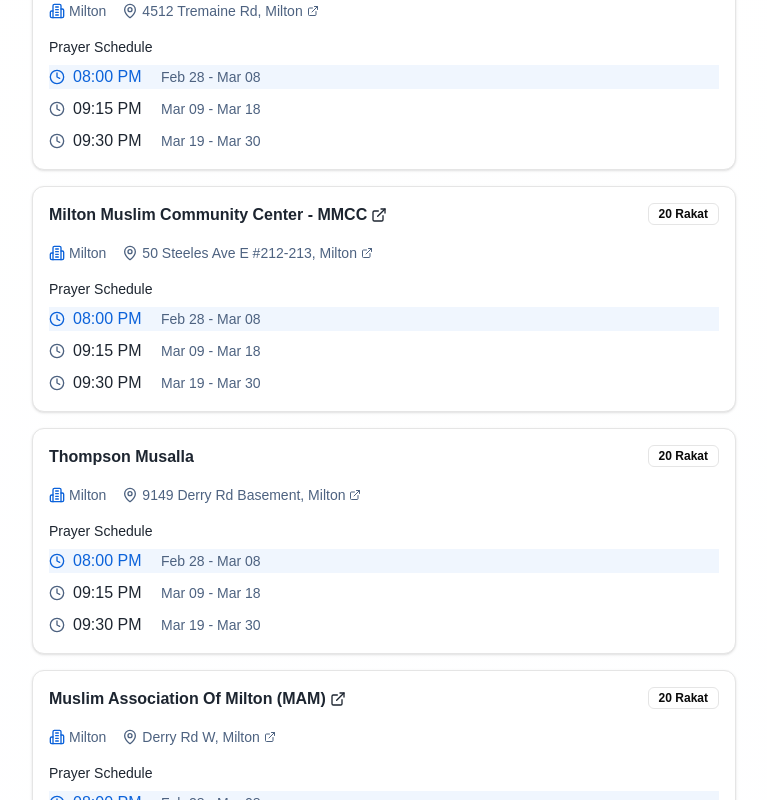
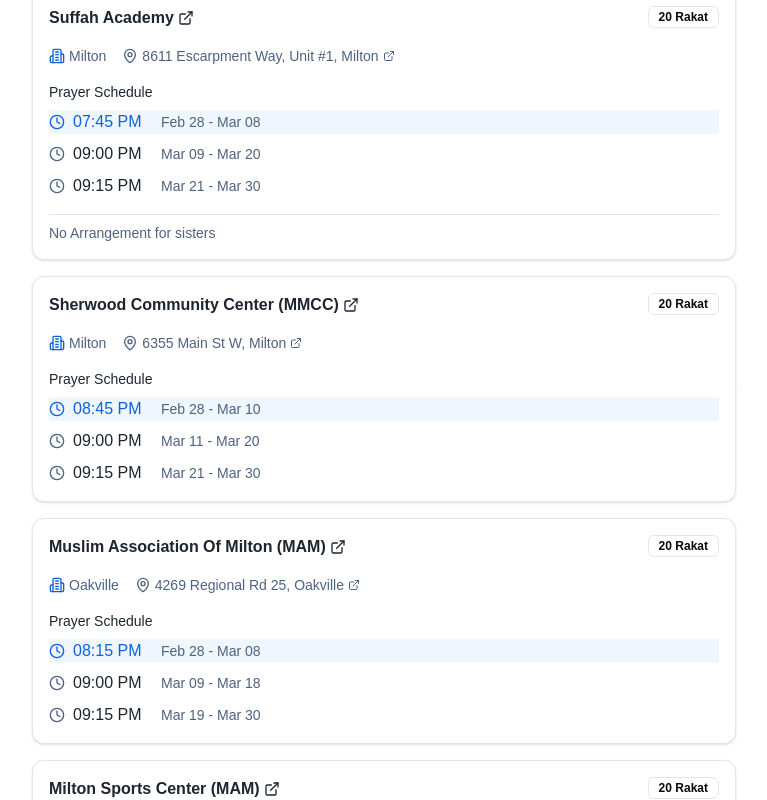
Before and after one commit to anidamani/mm-gta, a Next.js app: page / in a window 1280 px wide. Shown: the part 880-1680 px from the top of the page, without its empty margins (256-1023 px from the left). Built offline with nearby package versions, Linux system fonts and the light colour scheme.

Commit message:
fix: update mosque data and UI improvements

```diff
--- a/app/page.tsx
+++ b/app/page.tsx
@@ -263,16 +263,14 @@
 
           <div className="mt-6">
             <div className="space-y-4">
-              <div className="flex items-center justify-between">  {/* Removed 'sticky top-0' class */}
+              <div className="flex items-center justify-between">
                 <h2 className="text-lg font-semibold">
                   {selectedCity === "all" ? "All Locations" : `Mosques in ${selectedCity}`}
                   <Badge variant="secondary" className="ml-2">
                     {filteredMosques.length}
                   </Badge>
                 </h2>
-                <Link href="/submit" className="text-sm text-muted-foreground hover:text-primary transition-colors">
-                  Add New Location
-                </Link>
+                {/* Removed Add New Location link */}
               </div>
 
               <div className="space-y-4">
--- a/data/mosques.ts
+++ b/data/mosques.ts
@@ -27,111 +27,78 @@
   },
   {
     "id": 2,
-    "mosque_name": "Masjid Khadijah (mosque)",
+    "mosque_name": "Masjid Khadijah",
     "address": "100 Nipissing Rd #7",
     "city": "Milton",
-    "additional_notes": "",
+    "additional_notes": "Arrangement for sisters",
     "website": "http://masjidkhadijah.ca",
     "taraweeh": {
       "rakaat": 20,
       "times": [
-        { "start_date": "2025-02-28", "end_date": "2025-03-08", "prayer_time": "08:00 PM" },
-        { "start_date": "2025-03-09", "end_date": "2025-03-18", "prayer_time": "09:15 PM" },
-        { "start_date": "2025-03-19", "end_date": "2025-03-30", "prayer_time": "09:30 PM" }
-      ]
-    },
-    "jumuah": {
-      "times": [
-        { "prayer_number": 1, "prayer_time": "12:40 PM", "notes": "" },
-        { "prayer_number": 2, "prayer_time": "01:45 PM", "notes": "" }
+        { "start_date": "2025-02-28", "end_date": "2025-03-08", "prayer_time": "07:45 PM" },
+        { "start_date": "2025-03-09", "end_date": "2025-03-20", "prayer_time": "09:00 PM" },
+        { "start_date": "2025-03-21", "end_date": "2025-03-30", "prayer_time": "09:15 PM" }
+      ]
+    },
+    "jumuah": {
+      "times": [
+        { "prayer_number": 1, "prayer_time": "12:45 PM", "notes": "" },
+        { "prayer_number": 2, "prayer_time": "01:30 PM", "notes": "" },
+        { "prayer_number": 2, "prayer_time": "02:00 PM", "notes": "" },
+        { "prayer_number": 2, "prayer_time": "02:30 PM", "notes": "" }
+      ]
+    }
+  },
+  {
+    "id": 175,
+    "mosque_name": "Suffah Academy",
+    "address": "8611 Escarpment Way, Unit #1",
+    "city": "Milton",
+    "additional_notes": "No Arrangement for sisters",
+    "website": "http://masjidkhadijah.ca",
+    "taraweeh": {
+      "rakaat": 20,
+      "times": [
+        { "start_date": "2025-02-28", "end_date": "2025-03-08", "prayer_time": "07:45 PM" },
+        { "start_date": "2025-03-09", "end_date": "2025-03-20", "prayer_time": "09:00 PM" },
+        { "start_date": "2025-03-21", "end_date": "2025-03-30", "prayer_time": "09:15 PM" }
       ]
     }
   },
   {
     "id": 3,
     "mosque_name": "Sayyidah Fatemah Islamic Centre",
-    "address": "4512 Tremaine Rd",
+    "address": "136 Robert St ",
     "city": "Milton",
-    "additional_notes": "",
+    "additional_notes": "Milton Fair Grounds (Hall #1)",
     "website": "http://miltonmosque.com",
-    "taraweeh": {
-      "rakaat": 20,
-      "times": [
-        { "start_date": "2025-02-28", "end_date": "2025-03-08", "prayer_time": "08:00 PM" },
-        { "start_date": "2025-03-09", "end_date": "2025-03-18", "prayer_time": "09:15 PM" },
-        { "start_date": "2025-03-19", "end_date": "2025-03-30", "prayer_time": "09:30 PM" }
-      ]
-    },
     "jumuah": {
       "times": [
         { "prayer_number": 1, "prayer_time": "12:40 PM", "notes": "" },
-        { "prayer_number": 2, "prayer_time": "01:45 PM", "notes": "" }
+        { "prayer_number": 2, "prayer_time": "01:40 PM", "notes": "" }
       ]
     }
   },
   {
     "id": 4,
-    "mosque_name": "Milton Muslim Community Center - MMCC",
-    "address": "50 Steeles Ave E #212-213",
+    "mosque_name": "Sherwood Community Center (MMCC)",
+    "address": "6355 Main St W",
     "city": "Milton",
     "additional_notes": "",
     "website": "http://www.mmccmilton.ca/",
     "taraweeh": {
       "rakaat": 20,
       "times": [
-        { "start_date": "2025-02-28", "end_date": "2025-03-08", "prayer_time": "08:00 PM" },
-        { "start_date": "2025-03-09", "end_date": "2025-03-18", "prayer_time": "09:15 PM" },
-        { "start_date": "2025-03-19", "end_date": "2025-03-30", "prayer_time": "09:30 PM" }
+        { "start_date": "2025-02-28", "end_date": "2025-03-10", "prayer_time": "08:45 PM" },
+        { "start_date": "2025-03-11", "end_date": "2025-03-20", "prayer_time": "09:00 PM" },
+        { "start_date": "2025-03-21", "end_date": "2025-03-30", "prayer_time": "09:15 PM" }
       ]
     },
     "jumuah": {
       "times": [
         { "prayer_number": 1, "prayer_time": "12:30 PM", "notes": "" },
-        { "prayer_number": 2, "prayer_time": "01:30 PM", "notes": "" },
-        { "prayer_number": 3, "prayer_time": "02:30 PM", "notes": "" }
-      ]
-    }
-  },
-  {
-    "id": 5,
-    "mosque_name": "Thompson Musalla",
-    "address": "9149 Derry Rd Basement",
-    "city": "Milton",
-    "additional_notes": "",
-    "website": "",
-    "taraweeh": {
-      "rakaat": 20,
-      "times": [
-        { "start_date": "2025-02-28", "end_date": "2025-03-08", "prayer_time": "08:00 PM" },
-        { "start_date": "2025-03-09", "end_date": "2025-03-18", "prayer_time": "09:15 PM" },
-        { "start_date": "2025-03-19", "end_date": "2025-03-30", "prayer_time": "09:30 PM" }
-      ]
-    },
-    "jumuah": {
-      "times": [
-        { "prayer_number": 1, "prayer_time": "N/A", "notes": "" }
-      ]
-    }
-  },
-  {
-    "id": 6,
-    "mosque_name": "Muslim Association Of Milton (MAM)",
-    "address": "Derry Rd W",
-    "city": "Milton",
-    "additional_notes": "",
-    "website": "https://miltonmasjid.com/",
-    "taraweeh": {
-      "rakaat": 20,
-      "times": [
-        { "start_date": "2025-02-28", "end_date": "2025-03-08", "prayer_time": "08:00 PM" },
-        { "start_date": "2025-03-09", "end_date": "2025-03-18", "prayer_time": "09:15 PM" },
-        { "start_date": "2025-03-19", "end_date": "2025-03-30", "prayer_time": "09:30 PM" }
-      ]
-    },
-    "jumuah": {
-      "times": [
-        { "prayer_number": 1, "prayer_time": "12:40 PM", "notes": "" },
-        { "prayer_number": 2, "prayer_time": "01:45 PM", "notes": "" }
+        { "prayer_number": 2, "prayer_time": "01:15 PM", "notes": "" },
+        { "prayer_number": 3, "prayer_time": "01:45 PM", "notes": "" }
       ]
     }
   },
@@ -145,9 +112,9 @@
     "taraweeh": {
       "rakaat": 20,
       "times": [
-        { "start_date": "2025-02-28", "end_date": "2025-03-08", "prayer_time": "08:00 PM" },
-        { "start_date": "2025-03-09", "end_date": "2025-03-18", "prayer_time": "09:15 PM" },
-        { "start_date": "2025-03-19", "end_date": "2025-03-30", "prayer_time": "09:30 PM" }
+        { "start_date": "2025-02-28", "end_date": "2025-03-08", "prayer_time": "08:15 PM" },
+        { "start_date": "2025-03-09", "end_date": "2025-03-18", "prayer_time": "09:00 PM" },
+        { "start_date": "2025-03-19", "end_date": "2025-03-30", "prayer_time": "09:15 PM" }
       ]
     },
     "jumuah": {
@@ -158,23 +125,72 @@
     }
   },
   {
+    "id": 6,
+    "mosque_name": "Milton Sports Center (MAM)",
+    "address": "605 Santa Maria Blvd",
+    "city": "Milton",
+    "additional_notes": "",
+    "website": "http://miltonmasjid.com/",
+    "taraweeh": {
+      "rakaat": 20,
+      "times": [
+        { "start_date": "2025-02-28", "end_date": "2025-03-08", "prayer_time": "08:45 PM" },
+        { "start_date": "2025-03-09", "end_date": "2025-03-18", "prayer_time": "09:00 PM" },
+        { "start_date": "2025-03-19", "end_date": "2025-03-30", "prayer_time": "09:15 PM" }
+      ]
+    },
+    "jumuah": {
+      "times": [
+        { "prayer_number": 1, "prayer_time": "12:40 PM", "notes": "" },
+        { "prayer_number": 2, "prayer_time": "01:45 PM", "notes": "" },
+        { "prayer_number": 3, "prayer_time": "02:15 PM", "notes": "" },
+        { "prayer_number": 4, "prayer_time": "02:40 PM", "notes": "No English Speech" }
+      ]
+    }
+  },
+  {
+    "id": 173,
+    "mosque_name": "Halton Learning Centre (MAM)",
+    "address": "550 Ontario St",
+    "city": "Milton",
+    "additional_notes": "",
+    "website": "http://miltonmasjid.com/",
+    "taraweeh": {
+      "rakaat": 20,
+      "times": [
+        { "start_date": "2025-02-28", "end_date": "2025-03-08", "prayer_time": "08:15 PM" },
+        { "start_date": "2025-03-09", "end_date": "2025-03-18", "prayer_time": "09:00 PM" },
+        { "start_date": "2025-03-19", "end_date": "2025-03-30", "prayer_time": "09:15 PM" }
+      ]
+    }
+  },
+  {
+    "id": 174,
+    "mosque_name": "Milton Seniors Activity Centre (MAM)",
+    "address": "5500 Childs Dr.",
+    "city": "Milton",
+    "additional_notes": "",
+    "website": "http://miltonmasjid.com/",
+    "taraweeh": {
+      "rakaat": 20,
+      "times": [
+        { "start_date": "2025-02-28", "end_date": "2025-03-08", "prayer_time": "08:15 PM" },
+        { "start_date": "2025-03-09", "end_date": "2025-03-18", "prayer_time": "09:00 PM" },
+        { "start_date": "2025-03-19", "end_date": "2025-03-30", "prayer_time": "09:15 PM" }
+      ]
+    }
+  },
+  {
     "id": 8,
-    "mosque_name": "Jame Masjid Oakville : Noor-UL- Haram",
+    "mosque_name": "Masjid Noor-ul-Haram (WIM Canada)",
     "address": "2478 Ninth Line",
     "city": "Oakville",
     "additional_notes": "",
     "website": "https://wimcanada.com/",
-    "taraweeh": {
-      "rakaat": 20,
-      "times": [
-        { "start_date": "2025-02-28", "end_date": "2025-03-08", "prayer_time": "08:00 PM" },
-        { "start_date": "2025-03-09", "end_date": "2025-03-18", "prayer_time": "09:15 PM" },
-        { "start_date": "2025-03-19", "end_date": "2025-03-30", "prayer_time": "09:30 PM" }
-      ]
-    },
-    "jumuah": {
-      "times": [
-        { "prayer_number": 1, "prayer_time": "N/A", "notes": "" }
+    "jumuah": {
+      "times": [
+        { "prayer_number": 1, "prayer_time": "01:15 PM", "notes": "" },
+        { "prayer_number": 2, "prayer_time": "02:15 PM", "notes": "" }
       ]
     }
   },
@@ -203,28 +219,42 @@
   },
   {
     "id": 10,
-    "mosque_name": "Jummah Prayer Hall Oakville",
-    "address": "1450 Litchfield Rd",
+    "mosque_name": "Glen Abbey United Church (ICO)",
+    "address": "1469 Nottinghill Gate",
     "city": "Oakville",
-    "additional_notes": "",
-    "website": "",
-    "taraweeh": {
-      "rakaat": 20,
-      "times": [
-        { "start_date": "2025-02-28", "end_date": "2025-03-08", "prayer_time": "08:00 PM" },
-        { "start_date": "2025-03-09", "end_date": "2025-03-18", "prayer_time": "09:15 PM" },
-        { "start_date": "2025-03-19", "end_date": "2025-03-30", "prayer_time": "09:30 PM" }
-      ]
-    },
-    "jumuah": {
-      "times": [
-        { "prayer_number": 1, "prayer_time": "N/A", "notes": "" }
+    "additional_notes": "On Saturdays, Taraweeh at 9:40 PM",
+    "website": "https://www.instagram.com/islamic_oakville/?hl=en",
+    "taraweeh": {
+      "rakaat": 20,
+      "times": [
+        { "start_date": "2025-02-28", "end_date": "2025-03-08", "prayer_time": "09:15 PM" },
+        { "start_date": "2025-03-09", "end_date": "2025-03-18", "prayer_time": "09:15 PM" },
+        { "start_date": "2025-03-19", "end_date": "2025-03-30", "prayer_time": "09:15 PM" }
+      ]
+    },
+    "jumuah": {
+      "times": [
+        { "prayer_number": 1, "prayer_time": "12:45 PM", "notes": "" },
+        { "prayer_number": 2, "prayer_time": "01:30 PM", "notes": "" }
+      ]
+    }
+  },
+  {
+    "id": 5,
+    "mosque_name": "QEP Community Centre (ICO)",
+    "address": "2302 Bridge Road",
+    "city": "Oakville",
+    "additional_notes": "",
+    "website": "https://www.instagram.com/islamic_oakville/?hl=en",
+    "jumuah": {
+      "times": [
+        { "prayer_number": 1, "prayer_time": "1:35 PM", "notes": "" }
       ]
     }
   },
   {
     "id": 11,
-    "mosque_name": "Madina Institute - Canada",
+    "mosque_name": "Madina Institute Masjid",
     "address": "520 Speers Rd",
     "city": "Oakville",
     "additional_notes": "",
@@ -232,14 +262,16 @@
     "taraweeh": {
       "rakaat": 20,
       "times": [
-        { "start_date": "2025-02-28", "end_date": "2025-03-08", "prayer_time": "08:00 PM" },
-        { "start_date": "2025-03-09", "end_date": "2025-03-18", "prayer_time": "09:15 PM" },
-        { "start_date": "2025-03-19", "end_date": "2025-03-30", "prayer_time": "09:30 PM" }
-      ]
-    },
-    "jumuah": {
-      "times": [
-        { "prayer_number": 1, "prayer_time": "N/A", "notes": "" }
+        { "start_date": "2025-02-28", "end_date": "2025-03-08", "prayer_time": "07:45 PM" },
+        { "start_date": "2025-03-09", "end_date": "2025-03-18", "prayer_time": "09:15 PM" },
+        { "start_date": "2025-03-19", "end_date": "2025-03-30", "prayer_time": "09:30 PM" }
+      ]
+    },
+    "jumuah": {
+      "times": [
+        { "prayer_number": 1, "prayer_time": "12:15 PM", "notes": "" },
+        { "prayer_number": 2, "prayer_time": "01:15 PM", "notes": "" },
+        { "prayer_number": 3, "prayer_time": "03:15 PM", "notes": "" }
       ]
     }
   },
@@ -260,7 +292,10 @@
     },
     "jumuah": {
       "times": [
-        { "prayer_number": 1, "prayer_time": "N/A", "notes": "" }
+        { "prayer_number": 1, "prayer_time": "11:00 AM", "notes": "" },
+        { "prayer_number": 2, "prayer_time": "12:15 PM", "notes": "" },
+        { "prayer_number": 3, "prayer_time": "01:30 PM", "notes": "" },
+        { "prayer_number": 4, "prayer_time": "03:00 PM", "notes": "" },
       ]
     }
   },
@@ -281,7 +316,7 @@
     },
     "jumuah": {
       "times": [
-        { "prayer_number": 1, "prayer_time": "N/A", "notes": "" }
+        { "prayer_number": 1, "prayer_time": "12:30 PM", "notes": "" }
       ]
     }
   },
@@ -648,29 +683,8 @@
     }
   },
   {
-    "id": 31,
-    "mosque_name": "Jami Masjid",
-    "address": "2200 South Sheridan Way",
-    "city": "Mississauga",
-    "additional_notes": "",
-    "website": "",
-    "taraweeh": {
-      "rakaat": 20,
-      "times": [
-        { "start_date": "2025-02-28", "end_date": "2025-03-08", "prayer_time": "08:00 PM" },
-        { "start_date": "2025-03-09", "end_date": "2025-03-18", "prayer_time": "09:15 PM" },
-        { "start_date": "2025-03-19", "end_date": "2025-03-30", "prayer_time": "09:30 PM" }
-      ]
-    },
-    "jumuah": {
-      "times": [
-        { "prayer_number": 1, "prayer_time": "N/A", "notes": "" }
-      ]
-    }
-  },
-  {
     "id": 32,
-    "mosque_name": "ISNA Canada",
+    "mosque_name": "ISNA Canada (ICC)",
     "address": "2200 S Sheridan Way",
     "city": "Mississauga",
     "additional_notes": "",
@@ -685,13 +699,14 @@
     },
     "jumuah": {
       "times": [
-        { "prayer_number": 1, "prayer_time": "N/A", "notes": "" }
-      ]
-    }
-  },
-  {
-    "id": 33,
-    "mosque_name": "Meadowvale Islamic Centre",
+        { "prayer_number": 1, "prayer_time": "12:15 PM", "notes": "" },
+        { "prayer_number": 2, "prayer_time": "02:00 PM", "notes": "" }
+      ]
+    }
+  },
+  {
+    "id": 176,
+    "mosque_name": "Meadowvale Islamic Centre (MIC)",
     "address": "6508 Winston Churchill Blvd",
     "city": "Mississauga",
     "additional_notes": "",
@@ -699,9 +714,9 @@
     "taraweeh": {
       "rakaat": 20,
       "times": [
-        { "start_date": "2025-02-28", "end_date": "2025-03-08", "prayer_time": "08:00 PM" },
-        { "start_date": "2025-03-09", "end_date": "2025-03-18", "prayer_time": "09:15 PM" },
-        { "start_date": "2025-03-19", "end_date": "2025-03-30", "prayer_time": "09:30 PM" }
+        { "start_date": "2025-02-28", "end_date": "2025-03-08", "prayer_time": "07:40 PM" },
+        { "start_date": "2025-03-09", "end_date": "2025-03-20", "prayer_time": "08:50 PM" },
+        { "start_date": "2025-03-21", "end_date": "2025-03-30", "prayer_time": "09:00 PM" }
       ]
     },
     "jumuah": {
@@ -712,29 +727,48 @@
     }
   },
   {
+    "id": 33,
+    "mosque_name": "Meadowvale West Church (MIC)",
+    "address": "6945 Meadowvale Town Circle Circle",
+    "city": "Mississauga",
+    "additional_notes": "",
+    "website": "https://mici.org/",
+    "taraweeh": {
+      "rakaat": 20,
+      "times": [
+        { "start_date": "2025-02-28", "end_date": "2025-03-08", "prayer_time": "07:55 PM" },
+        { "start_date": "2025-03-09", "end_date": "2025-03-20", "prayer_time": "09:05 PM" },
+        { "start_date": "2025-03-21", "end_date": "2025-03-30", "prayer_time": "09:15 PM" }
+      ]
+    }
+  },
+  {
     "id": 34,
-    "mosque_name": "Rowdah Centre (Meadowvale Musalla)",
+    "mosque_name": "Rowdah Centre",
     "address": "6900 Millcreek Dr #4",
     "city": "Mississauga",
-    "additional_notes": "",
+    "additional_notes": "No Arrangements for Sisters",
     "website": "http://www.rowdahcentre.ca/",
     "taraweeh": {
       "rakaat": 20,
       "times": [
-        { "start_date": "2025-02-28", "end_date": "2025-03-08", "prayer_time": "08:00 PM" },
-        { "start_date": "2025-03-09", "end_date": "2025-03-18", "prayer_time": "09:15 PM" },
-        { "start_date": "2025-03-19", "end_date": "2025-03-30", "prayer_time": "09:30 PM" }
-      ]
-    },
-    "jumuah": {
-      "times": [
-        { "prayer_number": 1, "prayer_time": "N/A", "notes": "" }
+        { "start_date": "2025-02-28", "end_date": "2025-03-08", "prayer_time": "07:45 PM" },
+        { "start_date": "2025-03-09", "end_date": "2025-03-20", "prayer_time": "09:00 PM" },
+        { "start_date": "2025-03-21", "end_date": "2025-03-30", "prayer_time": "09:15 PM" }
+      ]
+    },
+    "jumuah": {
+      "times": [
+        { "prayer_number": 1, "prayer_time": "12:45 PM", "notes": "" },
+        { "prayer_number": 2, "prayer_time": "01:15 PM", "notes": "" },
+        { "prayer_number": 1, "prayer_time": "01:45 PM", "notes": "" },
+        { "prayer_number": 1, "prayer_time": "02:15 PM", "notes": "" }
       ]
     }
   },
   {
     "id": 35,
-    "mosque_name": "ICNA Ar-Rehman Islamic Center",
+    "mosque_name": "Ar-Rehman Islamic Center (ARIC)",
     "address": "6120 Montevideo Rd",
     "city": "Mississauga",
     "additional_notes": "",
@@ -766,9 +800,10 @@
     "taraweeh": {
       "rakaat": 20,
       "times": [
-        { "start_date": "2025-02-28", "end_date": "2025-03-08", "prayer_time": "08:00 PM" },
-        { "start_date": "2025-03-09", "end_date": "2025-03-18", "prayer_time": "09:15 PM" },
-        { "start_date": "2025-03-19", "end_date": "2025-03-30", "prayer_time": "09:30 PM" }
+        { "start_date": "2025-02-28", "end_date": "2025-03-08", "prayer_time": "07:50 PM" },
+        { "start_date": "2025-03-09", "end_date": "2025-03-16", "prayer_time": "09:00 PM" },
+        { "start_date": "2025-03-17", "end_date": "2025-03-23", "prayer_time": "09:10 PM" },
+        { "start_date": "2025-03-24", "end_date": "2025-03-30", "prayer_time": "09:20 PM" },
       ]
     },
     "jumuah": {
@@ -790,8 +825,8 @@
       "rakaat": 20,
       "times": [
         { "start_date": "2025-02-28", "end_date": "2025-03-08", "prayer_time": "08:00 PM" },
-        { "start_date": "2025-03-09", "end_date": "2025-03-18", "prayer_time": "09:15 PM" },
-        { "start_date": "2025-03-19", "end_date": "2025-03-30", "prayer_time": "09:30 PM" }
+        { "start_date": "2025-03-09", "end_date": "2025-03-19", "prayer_time": "09:15 PM" },
+        { "start_date": "2025-03-20", "end_date": "2025-03-30", "prayer_time": "09:30 PM" }
       ]
     },
     "jumuah": {
@@ -812,9 +847,9 @@
     "taraweeh": {
       "rakaat": 20,
       "times": [
-        { "start_date": "2025-02-28", "end_date": "2025-03-08", "prayer_time": "08:00 PM" },
-        { "start_date": "2025-03-09", "end_date": "2025-03-18", "prayer_time": "09:15 PM" },
-        { "start_date": "2025-03-19", "end_date": "2025-03-30", "prayer_time": "09:30 PM" }
+        { "start_date": "2025-02-28", "end_date": "2025-03-08", "prayer_time": "07:45 PM" },
+        { "start_date": "2025-03-09", "end_date": "2025-03-19", "prayer_time": "09:00 PM" },
+        { "start_date": "2025-03-20", "end_date": "2025-03-30", "prayer_time": "09:15 PM" }
       ]
     },
     "jumuah": {
@@ -835,13 +870,15 @@
       "rakaat": 20,
       "times": [
         { "start_date": "2025-02-28", "end_date": "2025-03-08", "prayer_time": "08:00 PM" },
-        { "start_date": "2025-03-09", "end_date": "2025-03-18", "prayer_time": "09:15 PM" },
-        { "start_date": "2025-03-19", "end_date": "2025-03-30", "prayer_time": "09:30 PM" }
-      ]
-    },
-    "jumuah": {
-      "times": [
-        { "prayer_number": 1, "prayer_time": "N/A", "notes": "" }
+        { "start_date": "2025-03-09", "end_date": "2025-03-19", "prayer_time": "09:15 PM" },
+        { "start_date": "2025-03-20", "end_date": "2025-03-30", "prayer_time": "09:30 PM" }
+      ]
+    },
+    "jumuah": {
+      "times": [
+        { "prayer_number": 1, "prayer_time": "12:30 PM", "notes": "" },
+        { "prayer_number": 2, "prayer_time": "01:30 PM", "notes": "" },
+        { "prayer_number": 3, "prayer_time": "02:30 PM", "notes": "" }
       ]
     }
   },
@@ -862,7 +899,9 @@
     },
     "jumuah": {
       "times": [
-        { "prayer_number": 1, "prayer_time": "N/A", "notes": "" }
+        { "prayer_number": 1, "prayer_time": "12:20 PM", "notes": "" },
+        { "prayer_number": 2, "prayer_time": "01:00 PM", "notes": "" },
+        { "prayer_number": 3, "prayer_time": "01:40 PM", "notes": "" }
       ]
     }
   },
@@ -2262,28 +2301,6 @@
     }
   },
   {
-    "id": 106,
-    "mosque_name": "Sayyidah Fatemah (SA) Islamic Centre",
-    "address": "136 Robert Street",
-    "city": "Milton",
-    "additional_notes": "",
-    "website": "http://miltonmosque.com",
-    "taraweeh": {
-      "rakaat": 20,
-      "times": [
-        { "start_date": "2025-02-28", "end_date": "2025-03-08", "prayer_time": "08:00 PM" },
-        { "start_date": "2025-03-09", "end_date": "2025-03-18", "prayer_time": "09:15 PM" },
-        { "start_date": "2025-03-19", "end_date": "2025-03-30", "prayer_time": "09:30 PM" }
-      ]
-    },
-    "jumuah": {
-      "times": [
-        { "prayer_number": 1, "prayer_time": "12:40 PM", "notes": "" },
-        { "prayer_number": 2, "prayer_time": "01:45 PM", "notes": "" }
-      ]
-    }
-  },
-  {
     "id": 107,
     "mosque_name": "Imam Bukhari Centre (Ahle-Hadith Society of Canada)",
     "address": "50 Steeles Ave E Unit-8",
@@ -2293,14 +2310,13 @@
     "taraweeh": {
       "rakaat": 20,
       "times": [
-        { "start_date": "2025-02-28", "end_date": "2025-03-08", "prayer_time": "08:00 PM" },
-        { "start_date": "2025-03-09", "end_date": "2025-03-18", "prayer_time": "09:15 PM" },
-        { "start_date": "2025-03-19", "end_date": "2025-03-30", "prayer_time": "09:30 PM" }
-      ]
-    },
-    "jumuah": {
-      "times": [
-        { "prayer_number": 1, "prayer_time": "N/A", "notes": "" }
+        { "start_date": "2025-02-28", "end_date": "2025-03-08", "prayer_time": "08:30 PM" },
+        { "start_date": "2025-03-09", "end_date": "2025-03-30", "prayer_time": "09:30 PM" }
+      ]
+    },
+    "jumuah": {
+      "times": [
+        { "prayer_number": 1, "prayer_time": "1:00 PM", "notes": "" }
       ]
     }
   },
@@ -3397,27 +3413,6 @@
     }
   },
   {
-    "id": 158,
-    "mosque_name": "Islamic Centre of Canada",
-    "address": "2200 South Sheridan Way",
-    "city": "Mississauga",
-    "additional_notes": "",
-    "website": "http://www.isnacanada.com",
-    "taraweeh": {
-      "rakaat": 20,
-      "times": [
-        { "start_date": "2025-02-28", "end_date": "2025-03-08", "prayer_time": "08:00 PM" },
-        { "start_date": "2025-03-09", "end_date": "2025-03-18", "prayer_time": "09:15 PM" },
-        { "start_date": "2025-03-19", "end_date": "2025-03-30", "prayer_time": "09:30 PM" }
-      ]
-    },
-    "jumuah": {
-      "times": [
-        { "prayer_number": 1, "prayer_time": "N/A", "notes": "" }
-      ]
-    }
-  },
-  {
     "id": 159,
     "mosque_name": "Istiqlal Islamic Centre of Toronto",
     "address": "14369 Trafalgar Rd N",
```
